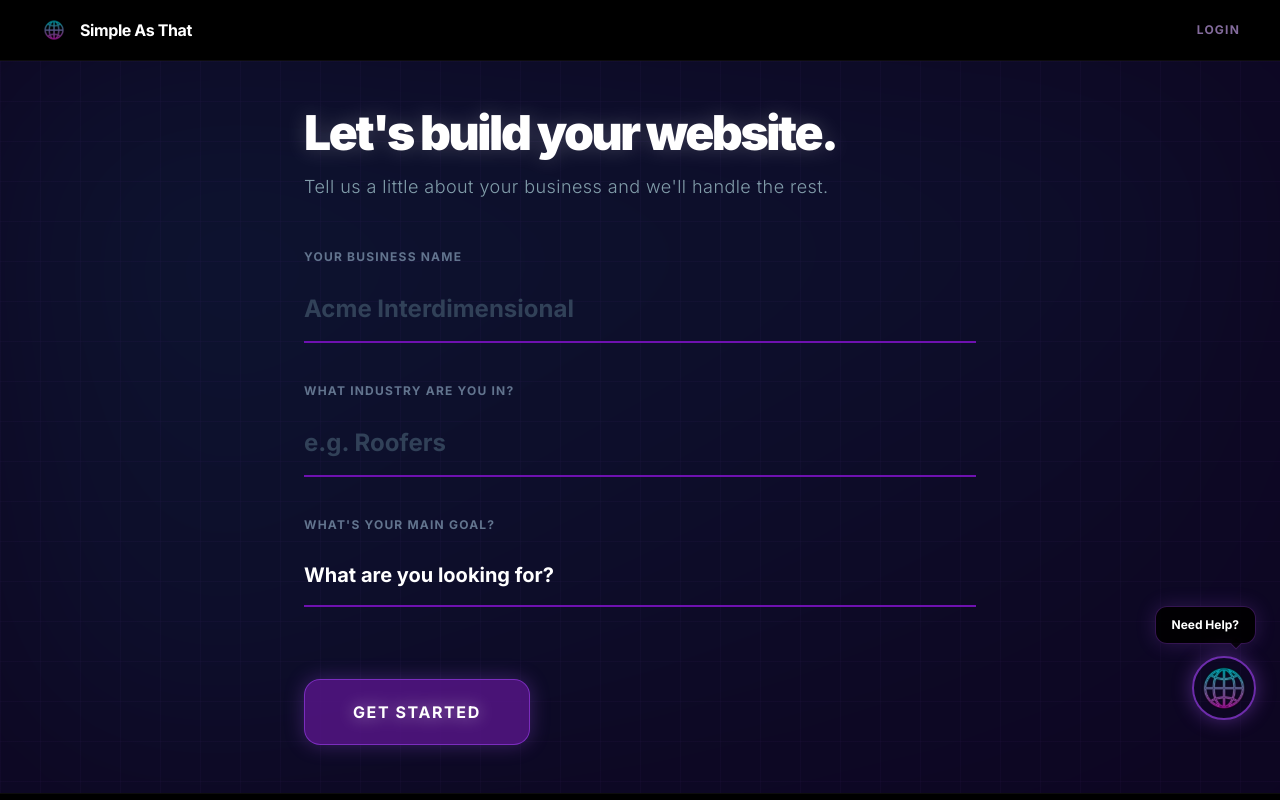
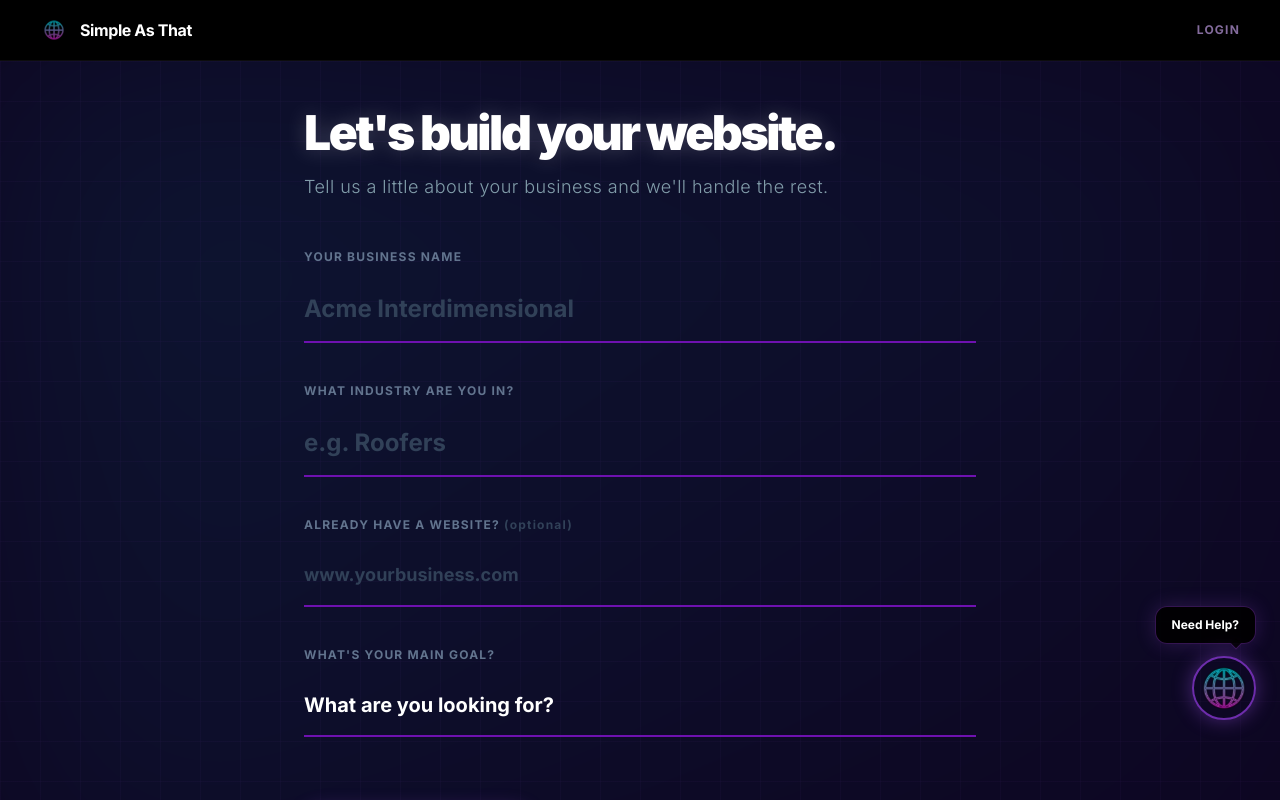
Before and after one commit to cybergod-duck/simple-as-that.net, a Next.js app: page /onboarding in a window 1280 px wide. Shown: the top 800 px of the page. Built offline with nearby package versions, Linux system fonts and the light colour scheme.

Commit message:
feat: add optional existing website URL field to onboarding form

```diff
--- a/components/Onboarding/OnboardingFlow.tsx
+++ b/components/Onboarding/OnboardingFlow.tsx
@@ -16,6 +16,7 @@ export default function OnboardingFlow() {
     const [formData, setFormData] = useState({
         name: '',
         industry: '',
+        existingUrl: '',
         goals: '',
         brand: null as any,
         plan: '',
@@ -172,6 +173,20 @@ export default function OnboardingFlow() {
                                 <datalist id="industry-list">
                                     {industries.map((ind, i) => <option key={i} value={ind} />)}
                                 </datalist>
+                            </div>
+
+                            <div className="group relative">
+                                <label className={`block text-xs font-bold uppercase tracking-widest mb-3 transition-colors text-slate-500`}>Already Have a Website? <span className="text-slate-700 normal-case">(optional)</span></label>
+                                <input
+                                    type="url"
+                                    value={formData.existingUrl}
+                                    onChange={(e: any) => setFormData({ ...formData, existingUrl: e.target.value })}
+                                    className={`w-full bg-transparent border-b-2 py-4 text-lg font-bold focus:outline-none transition-colors rounded-none ${isDark
+                                        ? 'border-purple-800 focus:border-cyan-400 text-white placeholder:text-slate-700'
+                                        : 'border-purple-200 focus:border-purple-500 text-slate-900 placeholder:text-slate-300'
+                                        }`}
+                                    placeholder="www.yourbusiness.com"
+                                />
                             </div>
 
                             <div className="group relative">
```
